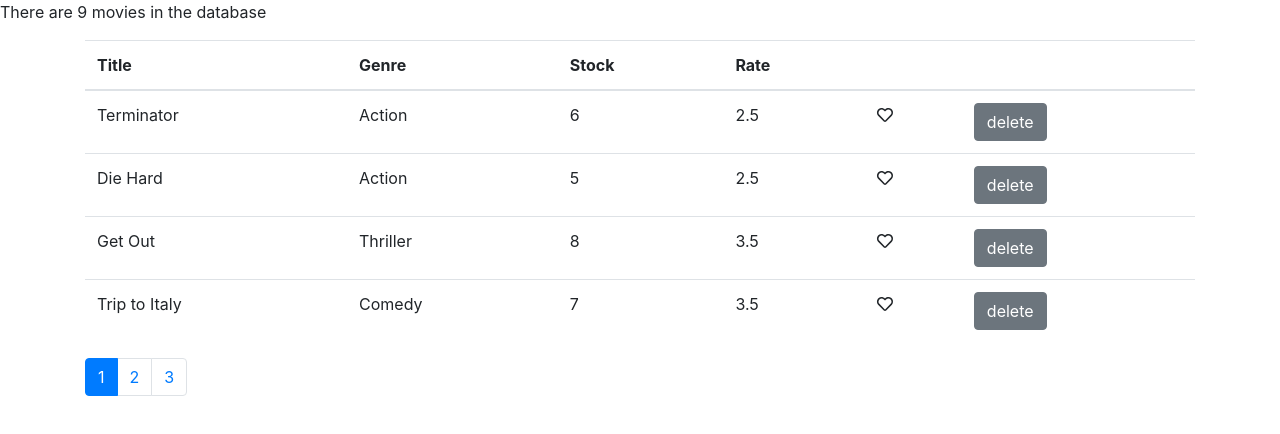
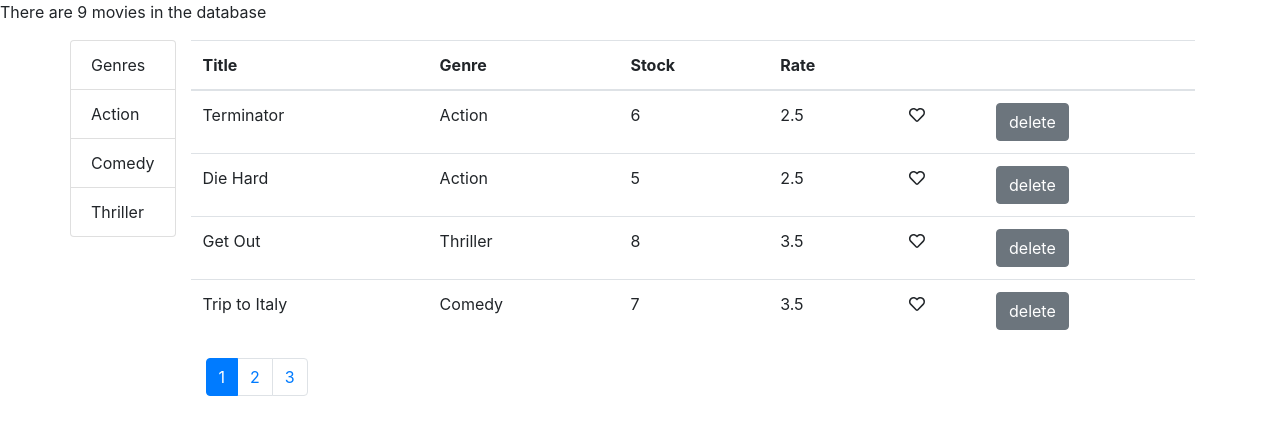
Before and after one commit to r1ri/reactcourse, a React (Create React App) app: page / in a window 1280 px wide. Shown: the top 434 px of the page. Built offline with nearby package versions, Linux system fonts and the light colour scheme.

Commit message:
pagination 8ish

```diff
--- a/package.json
+++ b/package.json
@@ -12,6 +12,7 @@
     "@testing-library/user-event": "^12.6.0",
     "bootstrap": "^4.5.3",
     "lodash": "^4.17.20",
+    "prop-types": "^15.7.2",
     "react": "^17.0.1",
     "react-dom": "^17.0.1",
     "react-scripts": "4.0.1",
--- /dev/null
+++ b/src/components/common/listFilter.jsx
@@ -0,0 +1,19 @@
+import React, { Component } from 'react'
+import { getGenres } from '../../services/fakeGenreService.js'
+
+export default class ListFilter extends Component {
+  getClassNames = (genre) => {
+    return "list-group-item " + (genre._id === this.props.activeGenreFilter ? "active" : "" );
+  }
+
+  render() {
+    return (
+      <ul className="list-group">
+        <li className="list-group-item">Genres</li>
+        {getGenres().map(g => (
+          <li onClick={() => this.props.onClick(g)} className={this.getClassNames(g)}>{g.name}</li>
+        ))}
+      </ul>
+    );
+  }
+}
--- a/src/components/table.jsx
+++ b/src/components/table.jsx
@@ -1,14 +1,16 @@
+import ListFilter from "./common/listFilter.jsx";
 import React, { Component } from "react";
 import { getMovies } from "../services/fakeMovieService";
 import Pagination from "./common/pagination";
-import {paginate} from '../utils/paginate.js'
+import { paginate } from "../utils/paginate.js";
 import Like from "./like.jsx";
 
 export default class Table extends Component {
   state = {
     movies: getMovies(),
     currentPage: 1,
-    pageLength: 4
+    pageLength: 4,
+    activeGenreFilter: 0,
   };
 
   constructor() {
@@ -33,21 +35,31 @@ export default class Table extends Component {
     this.setState({ movies });
   };
 
-  handlePageChange = page => {
-    const currentPage= page;
-    this.setState({currentPage});
+  handlePageChange = (page) => {
+    const currentPage = page;
+    this.setState({ currentPage });
+  };
 
-  }
+  handleGenreFilter = (genre) => {
+    const activeGenreFilter = genre._id === this.state.activeGenreFilter ? 0 : genre._id;
+    this.setState({ activeGenreFilter });
+  };
 
   render() {
-    const {length: count} = this.state.movies;
-    const {pageLength, currentPage} = this.state;
-    if(count===0) return  <p>No movies</p>;
-    const movies = paginate( this.state.movies,currentPage,pageLength );
+    const { length: count } = this.state.movies;
+    const { pageLength, currentPage } = this.state;
+    if (count === 0) return <p>No movies</p>;
+    const movies = paginate(this.state.movies, currentPage, pageLength);
     return (
       <React.Fragment>
         <p>There are {this.state.movies.length} movies in the database</p>
         <div className="container">
+          <div className="row">
+            <ListFilter
+              activeGenreFilter={this.state.activeGenreFilter}
+              onClick={this.handleGenreFilter}
+            />
+            <div className="col">
               <table className="table">
                 <thead>
                   <tr>
@@ -68,7 +80,10 @@ export default class Table extends Component {
                       <td>{m.numberInStock}</td>
                       <td>{m.dailyRentalRate}</td>
                       <td>
-                    <Like liked={m.liked} onLike={() => this.handleLike(m)} />
+                        <Like
+                          liked={m.liked}
+                          onLike={() => this.handleLike(m)}
+                        />
                       </td>
                       <td>
                         <button
@@ -82,13 +97,15 @@ export default class Table extends Component {
                   ))}
                 </tbody>
               </table>
-        </div>
               <Pagination
                 itemCount={this.state.movies.length}
                 pageLength={this.state.pageLength}
                 onPageChange={this.handlePageChange}
                 currentPage={this.state.currentPage}
               />
+            </div>
+          </div>
+        </div>
       </React.Fragment>
     );
   }
```
Also changed, not shown: src/components/common/pagination.jsx (+17 -4 lines). Lines whose indentation alone changed are shown as unchanged.
